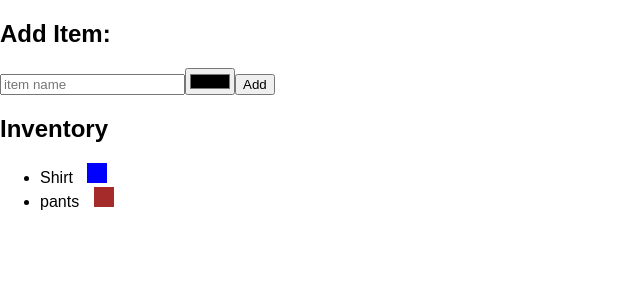
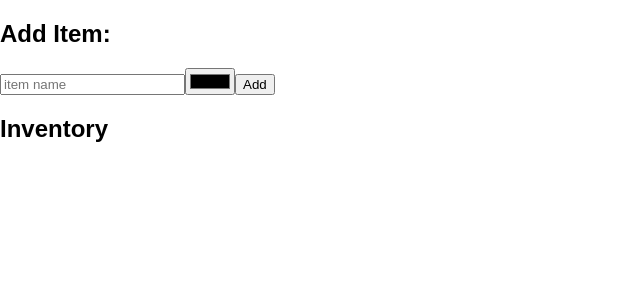
Before and after one commit to FRCB/my-closet, a React (Create React App) app: page / in a window 1280 px wide. Shown: the top 300 px of the page, without its empty margins (0-640 px from the left). Built offline with nearby package versions, Linux system fonts and the light colour scheme.

Commit message:
added comments with instructions

```diff
--- a/src/App.js
+++ b/src/App.js
@@ -1,5 +1,5 @@
 import React, {Component} from "react"
-import Item from "./Item"
+// import child component here
 
 import "./App.css"
 
@@ -13,14 +13,27 @@ class App extends Component {
     }
   }
 
+  handleChange(e) {
+    // update the value of input stored on the state object
+  }
+
+  chooseColor(e) {
+    // update the value of colorInput stored on the state object
+  }
+
+  addItem() {
+    // update the value of inventory stored on the state object
+  }
+
+  deleteItem(item) {
+    // update the value of inventory stored on the state object to not include the passed in item
+  }
+
   render(){
 
     let items = this.state.inventory.map((clothing, index) => {
       return (
-        <Item type={clothing.type}
-              color={clothing.color}
-        />
-
+        <div></div> //change to child component passing props
       )
     })
 
--- a/src/Item.js
+++ b/src/Item.js
@@ -3,8 +3,8 @@ import React from "react";
 function Item(props) {
   return (
     <li>
-      {props.type}{" "}
-      <span style={{ backgroundColor: props.color }} className="item-color" />
+      {/*grab type off the props object*/}{" "}
+      <span style={{ /*grab color off the props object and set to backgroundColor*/ }} className="item-color" />
     </li>
   );
 }
```
